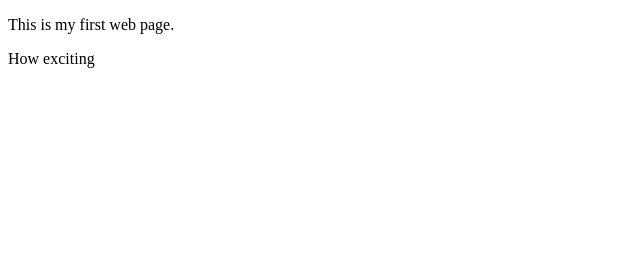
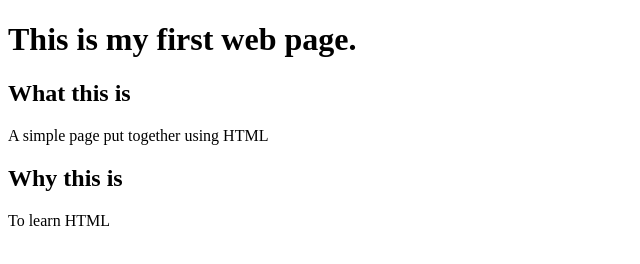
Before and after one commit to cphamstrings/htmldogtutor, a plain HTML site: page index.html in a window 1280 px wide. Shown: the whole page, without its empty margins (0-640 px from the left). Drawn offline with Linux system fonts and the light colour scheme.

Commit message:
Add headings

```diff
--- a/index.html
+++ b/index.html
@@ -4,11 +4,16 @@
     <title>My first web page </title>
   </head>
   <body>
-    <p>
+    <h1>
       This is my first web page.
-    </p>
-    <p>
-      How exciting
-    </p>
+    </h1>
+    <h2>
+	What this is
+    </h2>
+      <p>A simple page put together using HTML</p>
+    <h2>
+      Why this is
+    </h2>
+      <p>To learn HTML</p>
   </body>
 </html>
```
